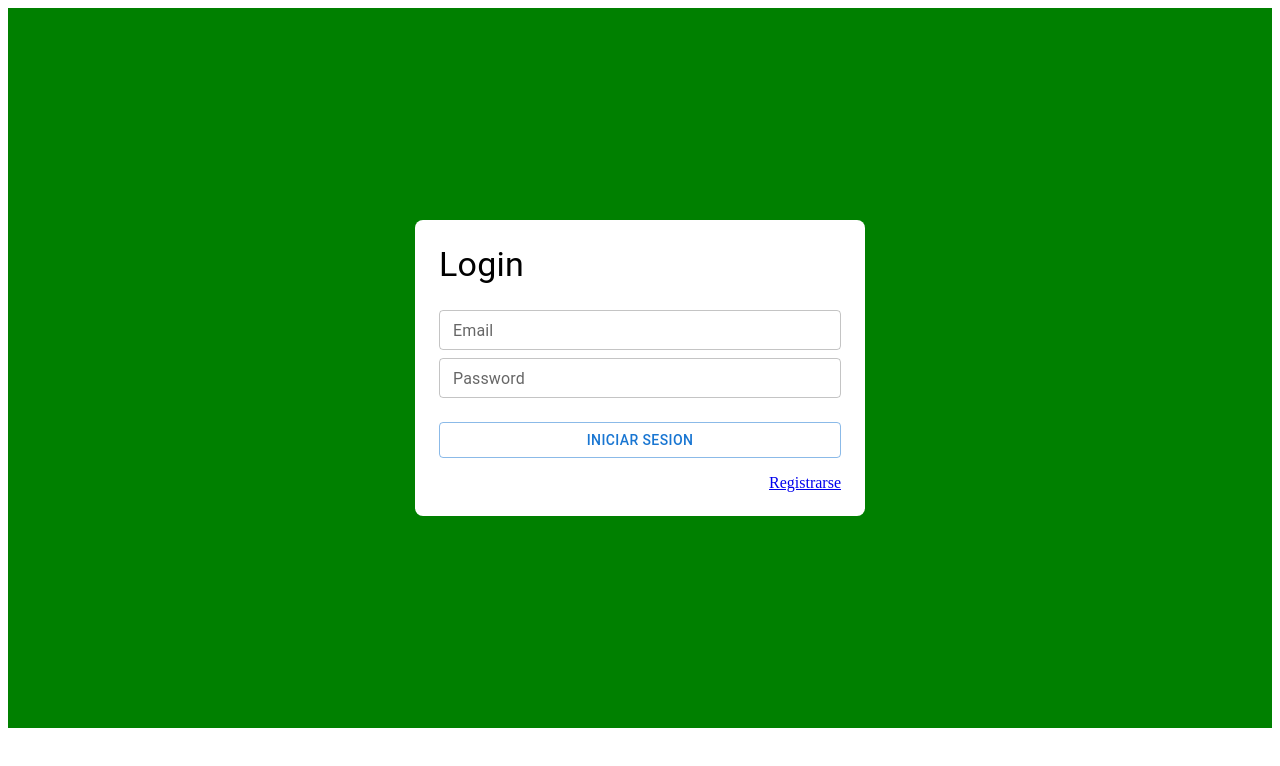
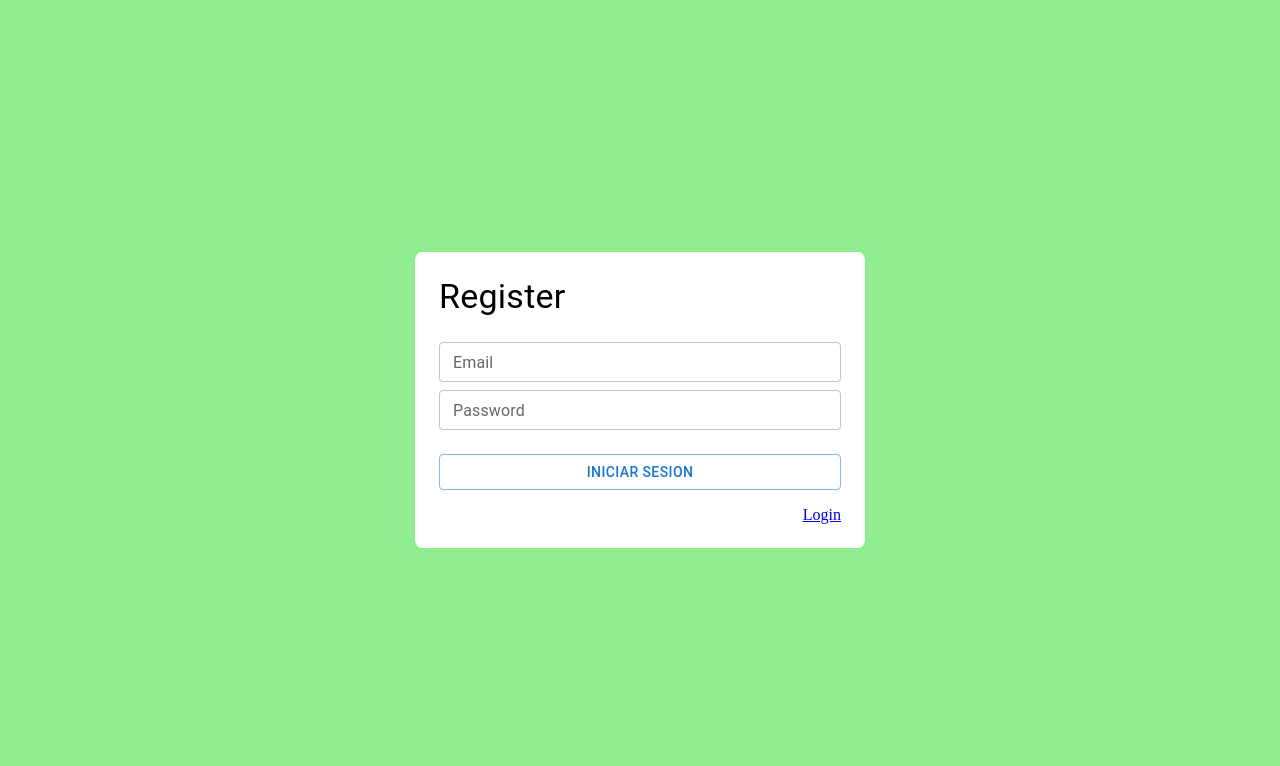
Before and after one commit to SantiagoGuinazu/ProyectoFinal-FrontEnd-GuinazuSantiago24, a React (Vite) app: page / in a window 1280 px wide. Shown: the top 766 px of the page. Built offline with nearby package versions, Linux system fonts and the light colour scheme.

Commit message:
Front de mi ecommerce

```diff
--- a/src/EcommerceFront.jsx
+++ b/src/EcommerceFront.jsx
@@ -5,8 +5,8 @@ import { RegisterPage } from "./pages/RegisterPage";
 export const EcommerceFront = () => {
     return (
         <>
-            <LoginPage />
-            {/*<RegisterPage />*/}
+            {/*<LoginPage />*/}
+            <RegisterPage />
             {/*<InicioPage />*/}
         </>
     )
--- a/src/main.jsx
+++ b/src/main.jsx
@@ -1,6 +1,7 @@
 import React from 'react';
 import ReactDOM from 'react-dom/client';
-import { EcommerceFront } from './EcommerceFront'
+import { EcommerceFront } from './EcommerceFront';
+import './styles.css'
 
 ReactDOM.createRoot(document.getElementById('root')).render(
   <React.StrictMode>
--- a/src/pages/LoginPage.jsx
+++ b/src/pages/LoginPage.jsx
@@ -1,5 +1,5 @@
+import React from 'react'
 import { Button, Grid, TextField, Typography } from '@mui/material'
-import React from 'react'
 
 export const LoginPage = () => {
   return (
@@ -8,7 +8,7 @@ export const LoginPage = () => {
     direction='column'
     alignItems='center'
     justifyContent='center'
-    sx={{minHeight:'90vh', backgroundColor: 'green'}}
+    sx={{minHeight:'100vh', backgroundColor: 'lightgreen'}}
     >
       <Grid item sx={{width: 450, backgroundColor: 'white', borderRadius:2, padding: 3}}>
 
--- a/src/pages/RegisterPage.jsx
+++ b/src/pages/RegisterPage.jsx
@@ -1,7 +1,51 @@
 import React from 'react'
+import { Button, Grid, TextField, Typography } from '@mui/material'
 
 export const RegisterPage = () => {
   return (
-    <div>RegisterPage</div>
+    <Grid container
+    spacing={0}
+    direction='column'
+    alignItems='center'
+    justifyContent='center'
+    sx={{minHeight:'100vh', backgroundColor: 'lightgreen'}}
+    >
+      <Grid item sx={{width: 450, backgroundColor: 'white', borderRadius:2, padding: 3}}>
+
+        <Typography variant='h4'>Register</Typography>
+
+        <Grid container>
+
+          <Grid item mt={3} xs={12}>
+            <TextField
+              type='email'
+              label="Email"
+              variant="outlined"
+              size='small'
+              fullWidth
+            />
+          </Grid>
+
+          <Grid item mt={1} xs={12}>
+            <TextField
+              type='password'
+              label="Password"
+              variant="outlined"
+              size='small'
+              fullWidth
+            />
+          </Grid>
+
+          <Grid item mt={3} xs={12}>
+            <Button variant="outlined" fullWidth>Iniciar Sesion</Button>
+          </Grid>
+
+          <Grid container direction='row' justifyContent='end' mt={2}>
+            <a href="/auth/login">Login</a>
+          </Grid>
+
+        </Grid>
+      </Grid>
+    </Grid>
   )
 }
--- /dev/null
+++ b/src/styles.css
@@ -0,0 +1,4 @@
+*{
+    margin: 0;
+    padding: 0;
+}
```
